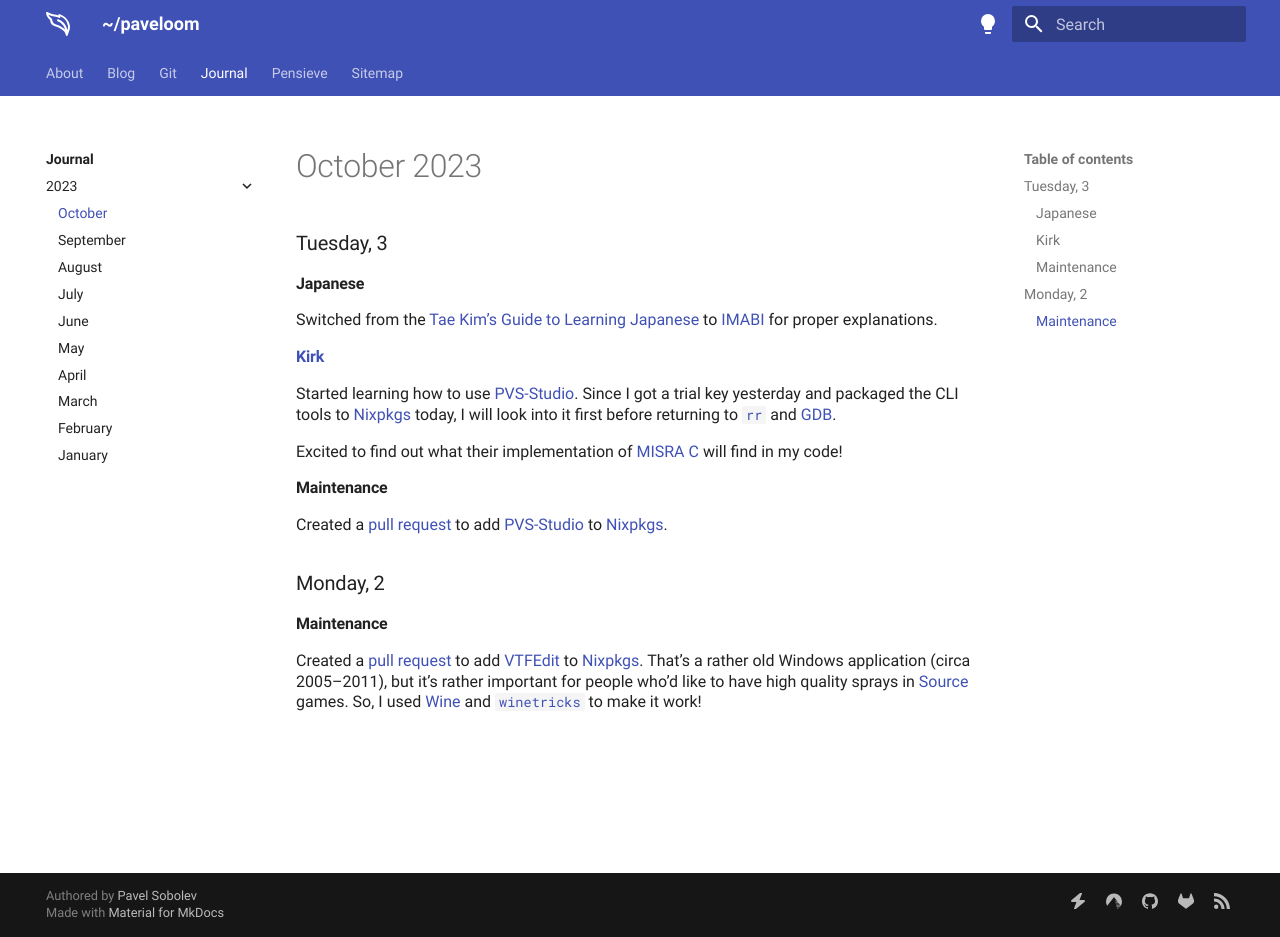
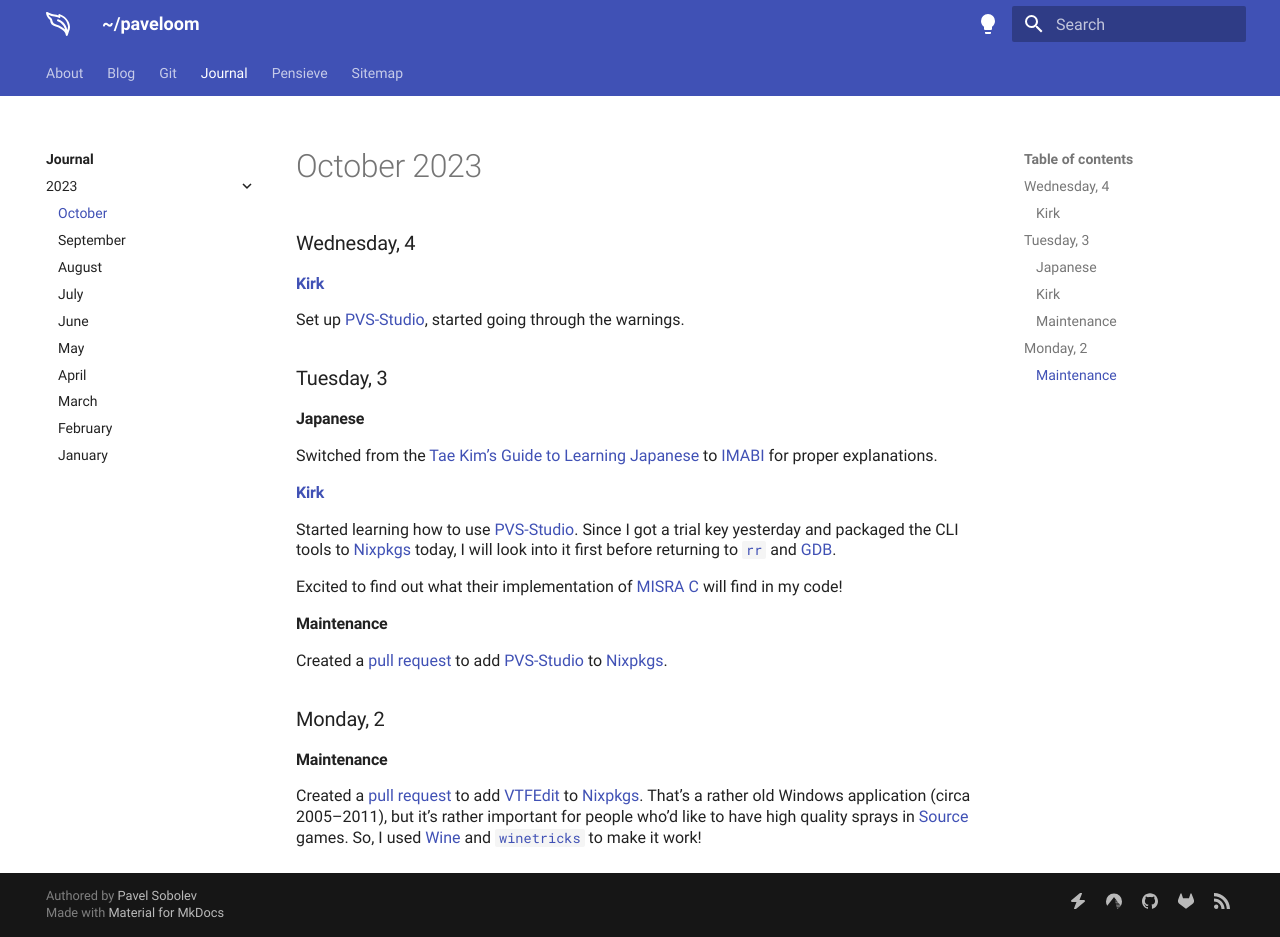
Before and after one commit to paveloom/paveloom.dev, an MkDocs documentation site: the page built from content/journal/2023/october.md, in a window 1280 px wide and 937 px high. Built offline with MkDocs 1.6.1 and Material for MkDocs 9.7.7, drawn with Linux system fonts in a browser that asks for light colours.

Commit message:
Journal: add the October, 4 entry.

```diff
--- a/content/journal/2023/october.md
+++ b/content/journal/2023/october.md
@@ -1,4 +1,10 @@
 # October 2023
+
+### Wednesday, 4 {#4}
+
+#### [Kirk](../../git.md#kirk) {#4#kirk}
+
+Set up [PVS-Studio](https://pvs-studio.com/en/pvs-studio), started going through the warnings.
 
 ### Tuesday, 3 {#3}
 
```
